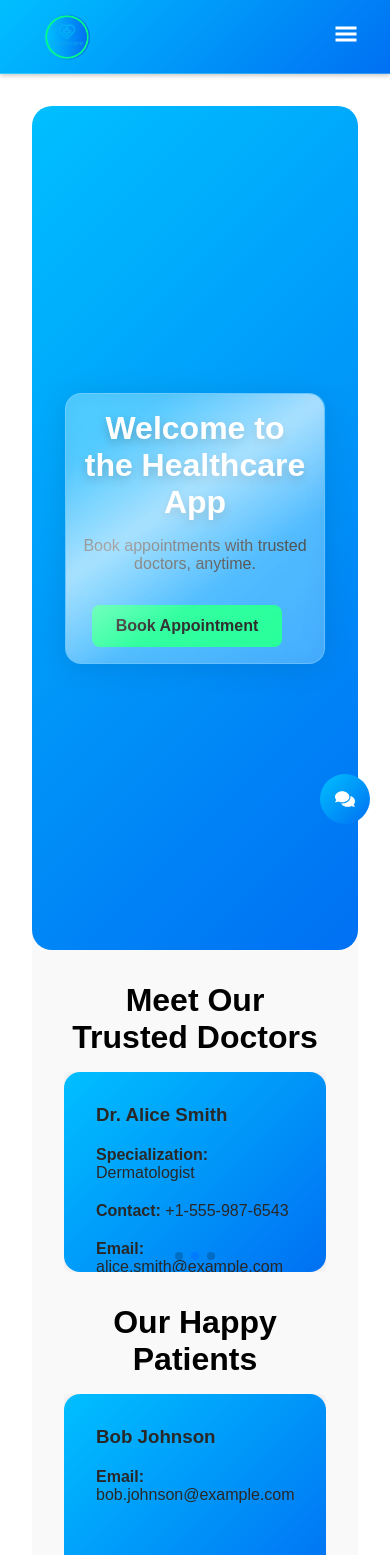
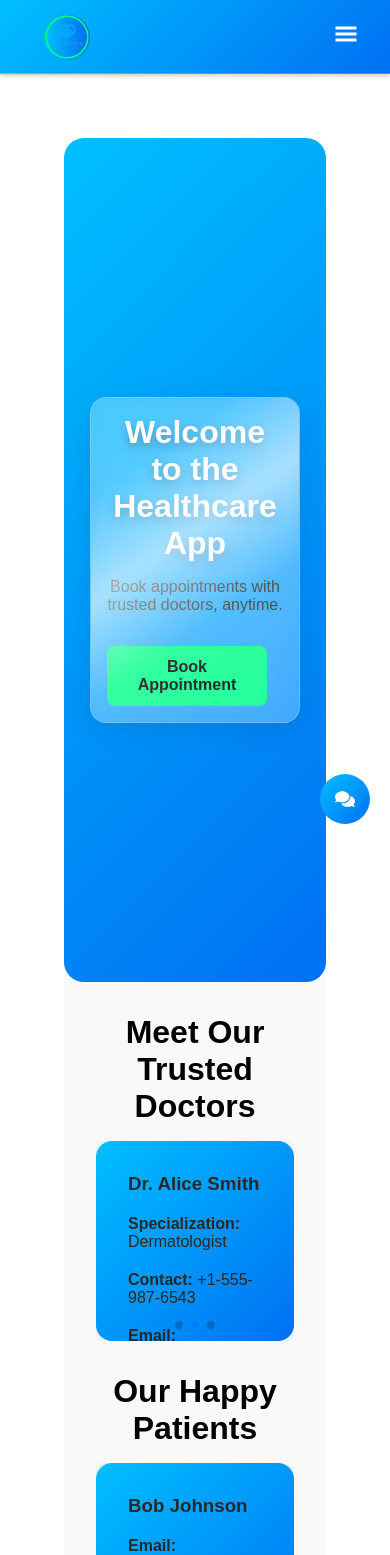
Before and after one commit to lokesh4877saini/Healthcare, a Next.js app in the folder frontend/: page / in a window 390 px wide. Shown: the top 1555 px of the page. Built offline with nearby package versions, Linux system fonts and the light colour scheme.

Commit message:
theme toggle update all pages

```diff
--- a/frontend/src/app/doctor/appointments/view/board/AppointmentCard.js
+++ b/frontend/src/app/doctor/appointments/view/board/AppointmentCard.js
@@ -6,9 +6,11 @@ import { AppointmentContent } from "./AppointmentContent";
 import { RenderActions } from "./RenderActions";
 import { getStatusColor } from "../../getStatusColor";
 import { useScreen } from "@/context/ScreenProvider";
+import { useTheme } from "@/context/ThemeContext";
 
 export function AppointmentCard({ appt, colId, provided, snapshot,status, onBookingUpdate }) {
   const {isMobile} = useScreen();
+  const {theme} = useTheme();
   return (
     <Card
       ref={provided.innerRef}
@@ -19,6 +21,8 @@ export function AppointmentCard({ appt, colId, provided, snapshot,status, onBook
         gap: 2,
         p: 1.5,
         mb: 1,
+        color:`${theme === 'dark'?'whitesmoke':'black'}`,
+        background:`${theme === 'dark'?'linear-gradient(135deg, #0a192f 0%, #1e2a4a 100%);':''}`,
         borderLeft: `5px solid ${getStatusColor(colId)}`,
         boxShadow: snapshot.isDragging ? 4 : 1,
         borderRadius: 2,
@@ -56,6 +60,7 @@ export function AppointmentCard({ appt, colId, provided, snapshot,status, onBook
           date={appt.date}
           time={appt.time}
           status={status}
+          theme={theme}
         />
 
         <RenderActions columnId={colId} id={appt.id} onBookingUpdate={onBookingUpdate} />
--- a/frontend/src/styles/DoctorAppointmentsBoard.module.css
+++ b/frontend/src/styles/DoctorAppointmentsBoard.module.css
@@ -1,13 +1,3 @@
-.container {
-  position: absolute;
-  top: 15px;
-  left: 40%;
-}
-.info {
-  border: none;
-  cursor: pointer;
-  background-color: #fff;
-}
 .board {
   display: flex;
   gap: 1rem;
@@ -35,27 +25,7 @@
   flex-shrink: 0;
 }
 
-.card {
-  display: flex;
-  flex-direction: column;
-  gap: 4px;
-  background-color: #fff;
-  border-left: 5px solid #4caf50;
-  /* dynamically change based on status */
-  border-radius: 8px;
-  padding: 10px;
-  margin-bottom: 10px;
-  box-shadow: 0 2px 6px rgba(0, 0, 0, 0.15);
-  cursor: grab;
-  transition: transform 0.2s ease, box-shadow 0.2s ease;
-  word-break: break-word;
-  /* prevent long text from overflowing */
-}
 
-.card:hover {
-  transform: scale(1.02);
-  box-shadow: 0 4px 12px rgba(0, 0, 0, 0.2);
-}
 /* Two columns per row on tablets/foldables */
 @media (max-width: 1024px) {
   .column {
@@ -86,9 +56,4 @@
   .info {
     width: 100% !important;
   }
-  .contentGraph{
-    /* display: flex !important; */
-    /* width: fit-content; */
-    /* flex-direction: column; */
-  }
 }
--- a/frontend/src/styles/DoctorBookingsPage.module.css
+++ b/frontend/src/styles/DoctorBookingsPage.module.css
@@ -31,16 +31,16 @@
   }
   .appointmentsContainer {
     position: relative;
-    height: 100vh;
+    border-radius: 2rem;
     padding: 2rem;
-    background-color: #f9f9f9;
+    background: var(--bg);
     width: 100%;
   }
 
   .appointmentsTitle {
     font-size: 24px;
     font-weight: bold;
-    color: #333;
+    color: var(--color);
     margin-bottom: 1rem;
   }
 
--- a/frontend/src/styles/DoctorSlotsPage.module.css
+++ b/frontend/src/styles/DoctorSlotsPage.module.css
@@ -1,7 +1,6 @@
 /* Glassmorphic container */
 .container {
   position: relative;
-  /* height: 100vh; */
   max-width: 800px;
   margin: 5rem auto;
   padding: 3rem 2.5rem;
--- a/frontend/src/styles/globals.css
+++ b/frontend/src/styles/globals.css
@@ -16,9 +16,6 @@ a {
   margin-right: 1rem;
 }
 
-main {
-  padding: 2rem;
-}
 
 @media (max-width: 500px) {
   main {
@@ -33,6 +30,8 @@ main {
   --bg: linear-gradient(135deg, #00bfff 0%, #0070f3 100%);
   --surface: rgba(255, 255, 255, 0.85);
   --border: rgba(255, 255, 255, 0.2);
+  --mainbg:#ffff;
+  --color:#080808e1;
   --box-shadow: rgba(0, 0, 0, 0.2);
   --link-color: #fff;
   --link-hover-color: #00ff88;
@@ -50,6 +49,8 @@ main {
   --surface: rgba(255, 255, 255, 0.05);
   --border: rgba(255, 255, 255, 0.08);
   --box-shadow: rgba(0, 0, 0, 0.4);
+  --color:#ffff;
+  --mainbg:#0c0c0cef;
   --link-color: #e0f7fa;
   --link-hover-color: #00ff88;
   --ai-bg: #00ff88;
@@ -64,6 +65,11 @@ main {
 /* ------------------------------
    NAVBAR AND LINKS USING VARIABLES
 ------------------------------- */
+main {
+  padding: 2rem;
+  background-color: var(--mainbg);
+
+}
 
 .navbar {
   background: var(--bg);
```
Also changed, not shown: frontend/src/app/doctor/appointments/view/board/AppointmentContent.js (+18 -9 lines).
